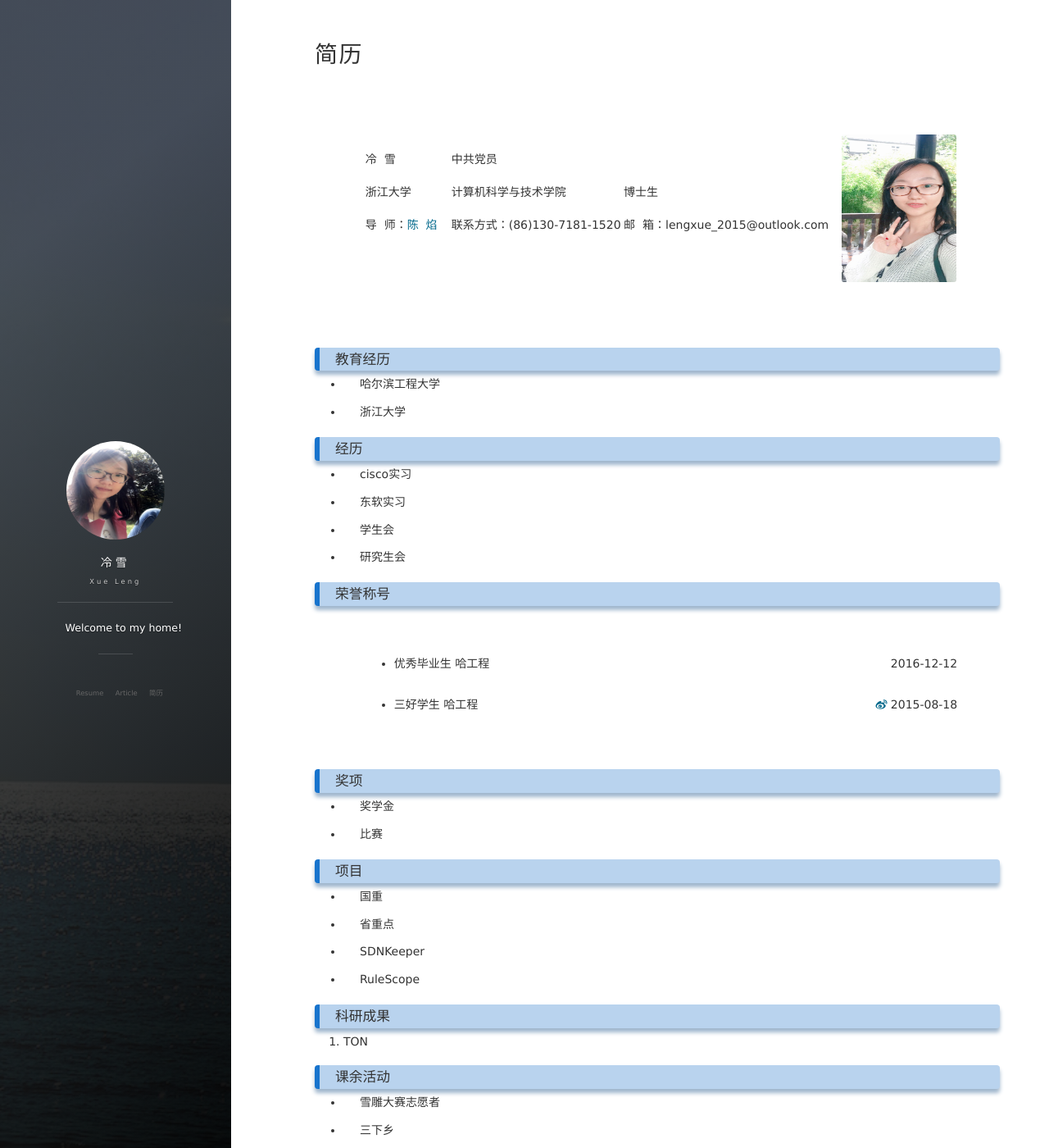
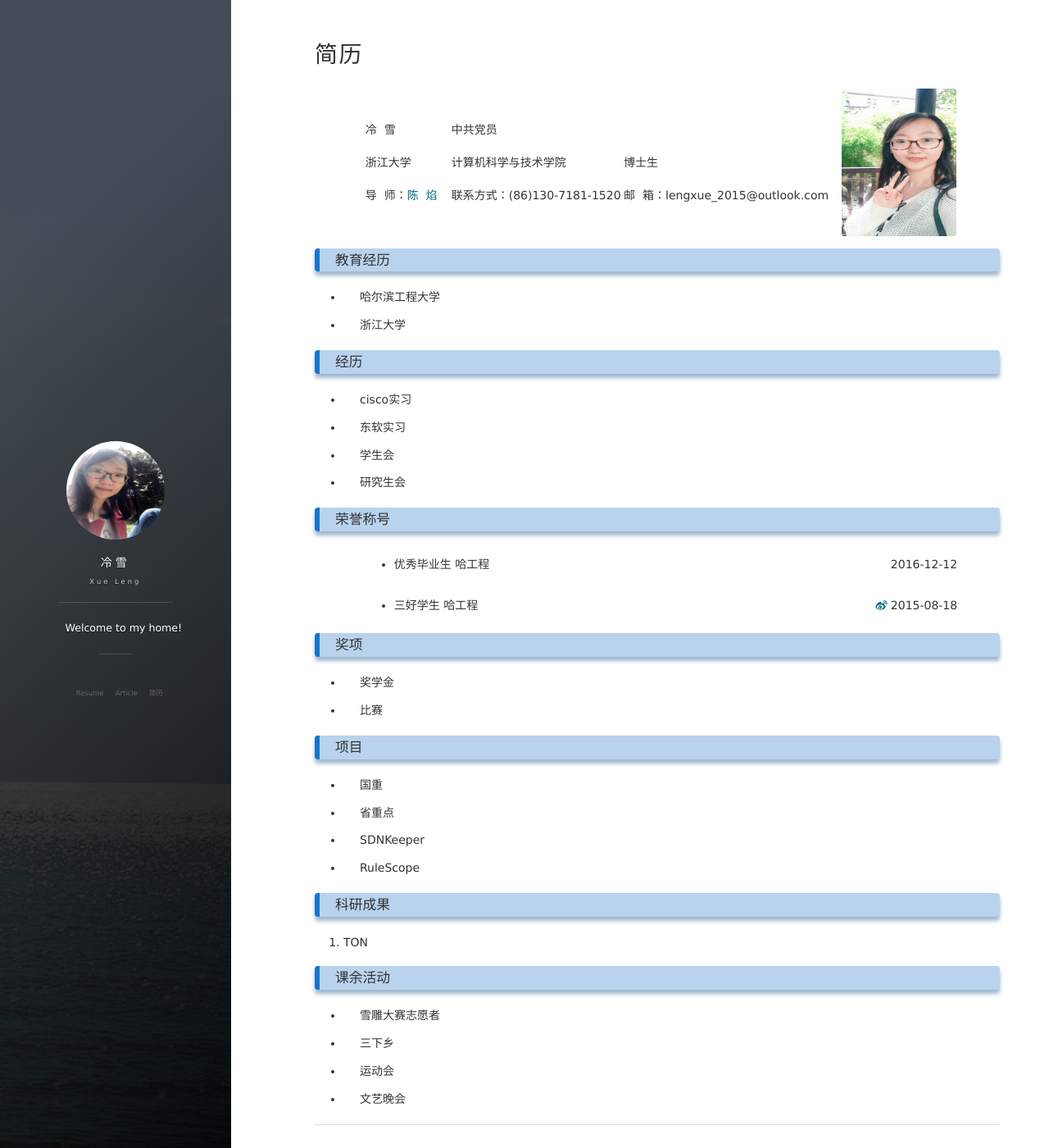
Before and after one commit to lxv458/OldWeb, a Jekyll site: the page built from about.md, in a window 1280 px wide and 1400 px high. Shown: the whole window at 82% size. Built offline with Jekyll 4.4.1, drawn with Linux system fonts in a browser that asks for light colours; nearby versions of some CDN libraries; comment, search, counter and statistics services are not loaded.

Commit message:
basic information

```diff
--- a/about.md
+++ b/about.md
@@ -21,9 +21,6 @@
 		<td align="left">导&nbsp;&nbsp;师：<a href="http://www.cs.northwestern.edu/~ychen/">陈&nbsp;&nbsp;焰</a></td>
 		<td align="left">联系方式：(86)130-7181-1520</td>
 		<td align="left">邮&nbsp;&nbsp;箱：lengxue_2015@outlook.com</td>
-	</tr>
-	<tr>
-		<td colspan="3">&nbsp;&nbsp;</td>
 	</tr>
 	<tr>
 		<td colspan="3">&nbsp;&nbsp;</td>
--- a/css/main.css
+++ b/css/main.css
@@ -99,8 +99,8 @@
 h4,
 h5,
 h5 {
-  margin-top: .3em;
-  margin-bottom: .3em;
+  margin-top: 1.0em;
+  margin-bottom: .5em;
   font-family: "ff-tisa-web-pro-1", "ff-tisa-web-pro-2", "Lucida Grande", "Hiragino Sans GB", "Hiragino Sans GB W3", "Microsoft YaHei", "WenQuanYi Micro Hei", sans-serif;
   font-weight: lighter;
   color: #333333;
@@ -108,7 +108,6 @@
 
 h1 {
   margin-top: 0;
-  margin-bottom: .3em;
   font-size: 2.0em;
   line-height: 1.2em;
   letter-spacing: .05em;
@@ -125,8 +124,8 @@
   text-indent: 4px;
   border-radius: 4px;
   padding: 6px 15px;
-  margin-bottom: 5px;
-  margin-top: 3px;
+  margin-bottom: 20px;
+  margin-top: 5px;
   background:#B9D3EE;
   /*0px right, 5px botton, 5px fuzzy*/
   box-shadow: 0px 5px 5px #9FB6CD;
@@ -217,7 +216,7 @@
   line-height: 40px;
   border: none #363636;
   width: 90%;
-  margin: 50px auto; }
+  margin: 0px auto; }
 
 thead tr:first-child {
   background-color: #E0EEEE;
```
